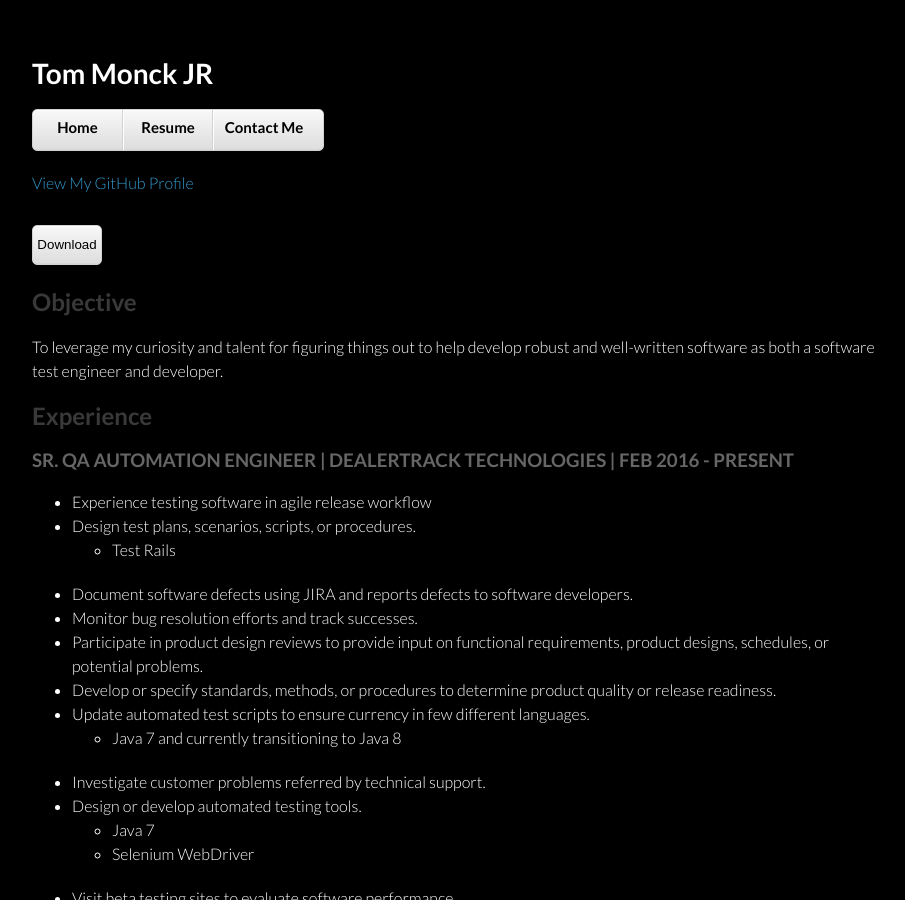
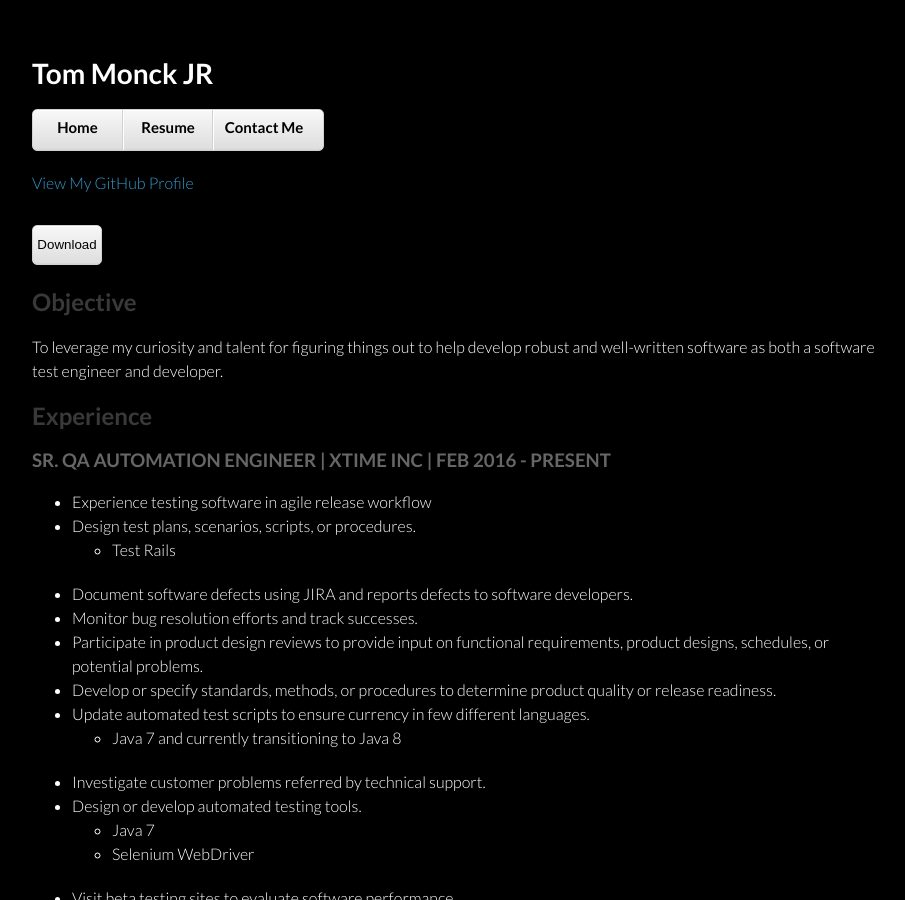
Before and after one commit to tmonck/tmonck.github.io, a Jekyll site: the page built from Resume.html, in a window 1280 px wide and 900 px high. Shown: the whole window, without its empty margins (178-1083 px from the left). Built offline with Jekyll 4.4.1, drawn with Linux system fonts in a browser that asks for light colours.

Commit message:
Fix current company

```diff
--- a/Resume.html
+++ b/Resume.html
@@ -13,7 +13,7 @@ title: Tom Monck JR by tmonck
 
 <h2>Experience</h2>
 
-<h3>SR. QA AUTOMATION ENGINEER | DEALERTRACK TECHNOLOGIES | FEB 2016 - PRESENT</h3>
+<h3>SR. QA AUTOMATION ENGINEER | XTIME INC | FEB 2016 - PRESENT</h3>
 
 <ul>
     <li>Experience testing software in agile release workflow</li>
```
